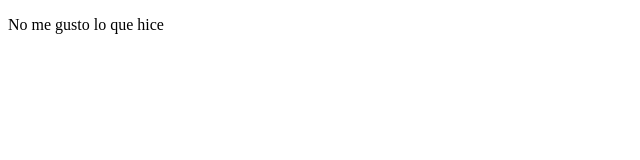
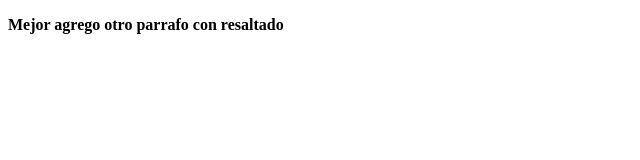
Before and after one commit to Macsion/Gib, a plain HTML site: page index.html in a window 1280 px wide. Shown: the whole page, without its empty margins (0-640 px from the left). Drawn offline with Linux system fonts and the light colour scheme.

Commit message:
Agregue resaltado

```diff
--- a/index.html
+++ b/index.html
@@ -8,7 +8,7 @@
 </head>
 <body>
 <p>
-    No me gusto lo que hice
+    <strong>Mejor agrego otro parrafo con resaltado</strong>
 </p>
 </body>
 </html>
```
